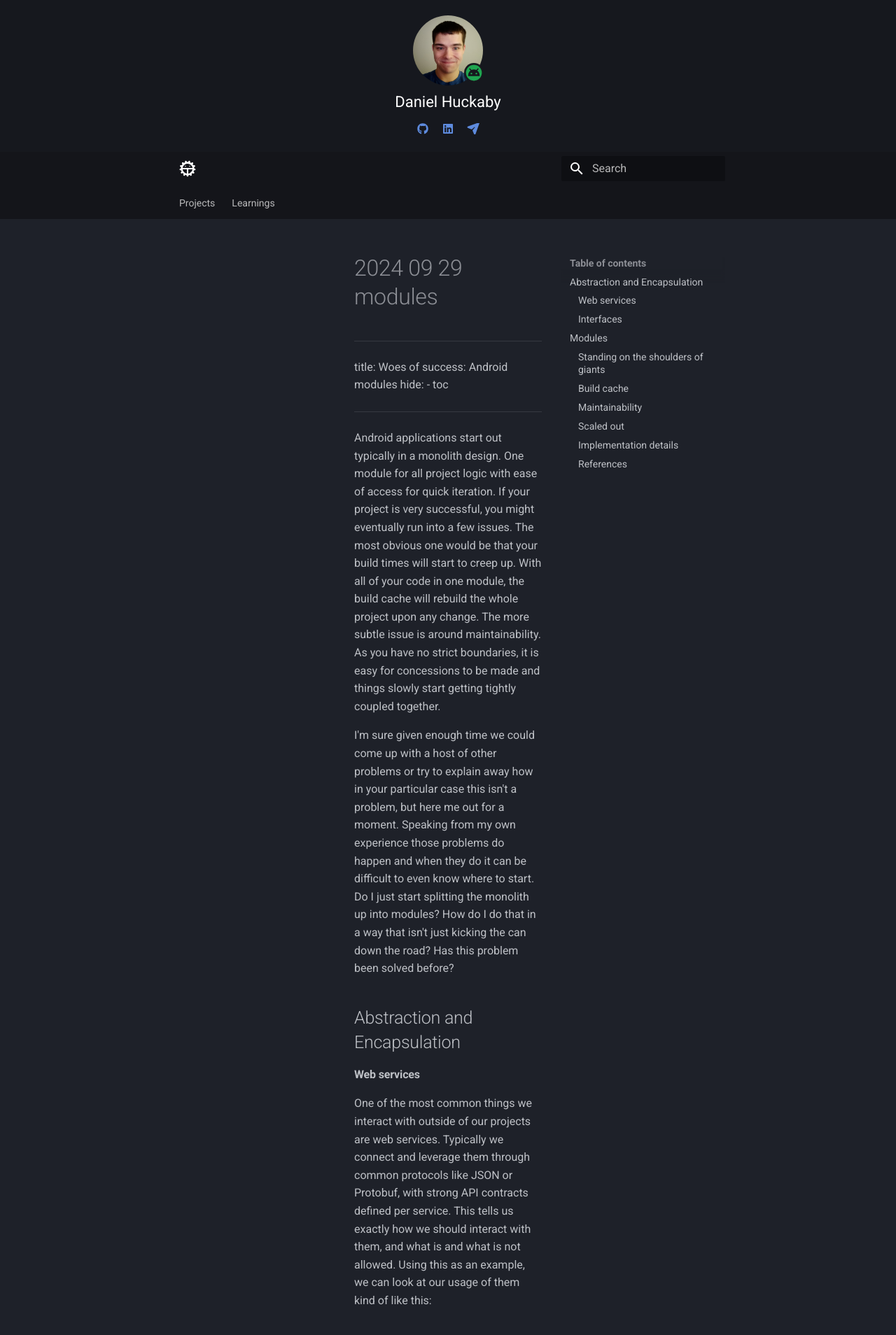
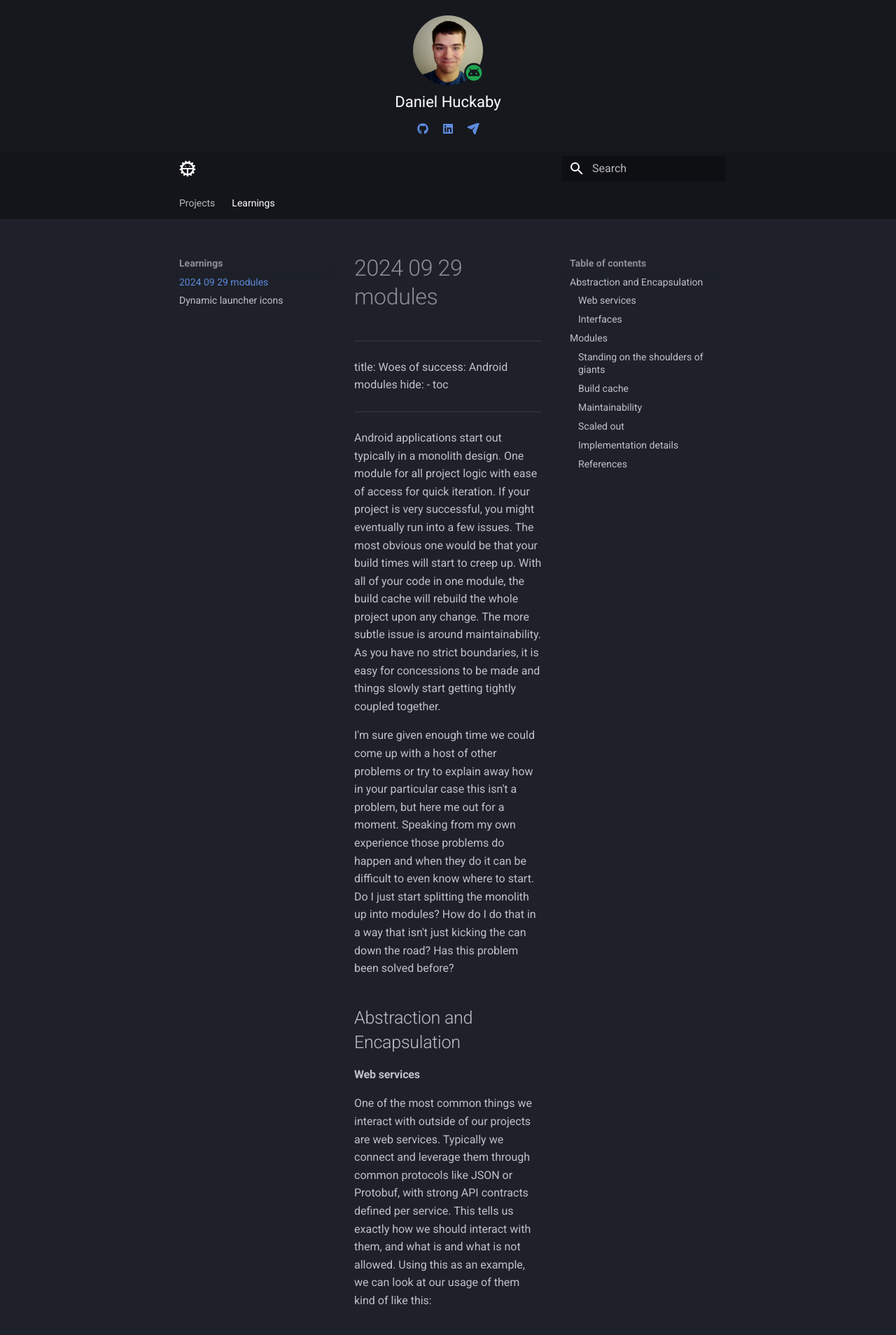
Before and after one commit to DHuckaby/dhuckaby.github.io, an MkDocs documentation site: the page built from docs/learnings/2024-09-29-modules.md, in a window 1280 px wide. Shown: the top 1908 px of the page at 70% size. Built offline with MkDocs 1.6.1 and Material for MkDocs 9.7.7, drawn with Linux system fonts in a browser that asks for light colours.

Commit message:
Updated configuration

```diff
--- a/mkdocs.yml
+++ b/mkdocs.yml
@@ -2,6 +2,7 @@ site_name: Daniel Huckaby
 nav:
   - 'Projects': 'index.md'
   - 'Learnings':
+    - 'learnings/2024-09-29-modules.md'
     - 'learnings/2024-08-25-dynamic-app-icons.md'
 plugins:
   - search
```
